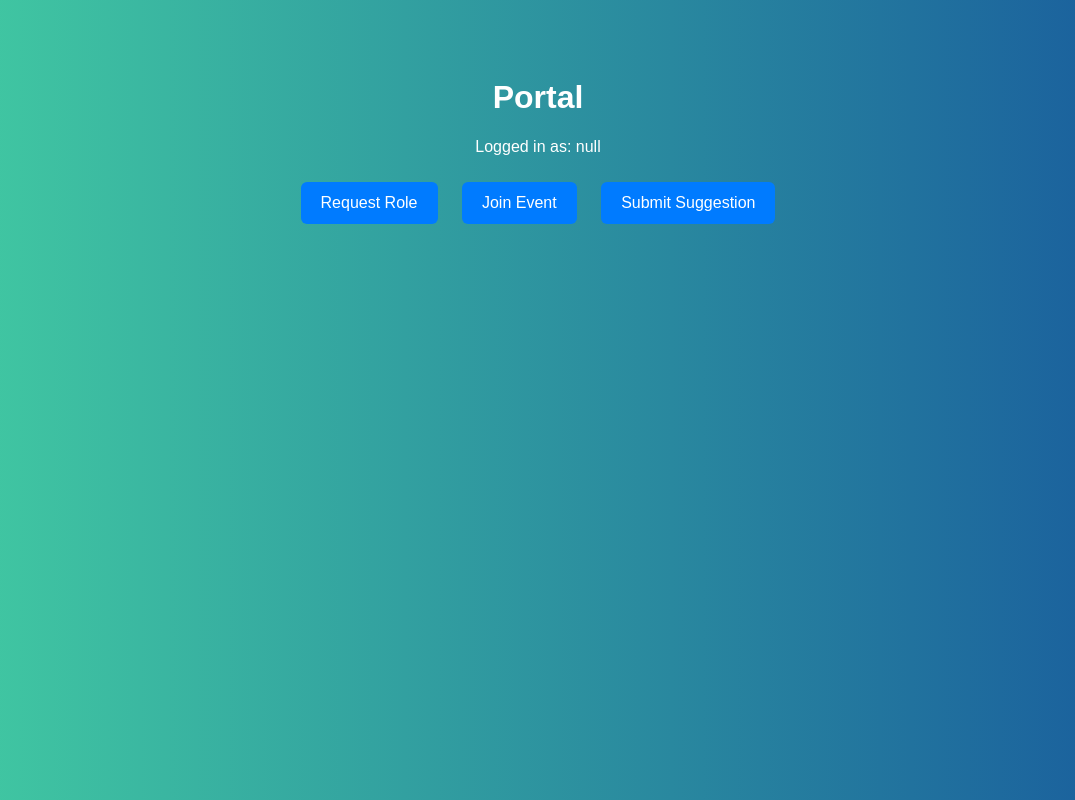
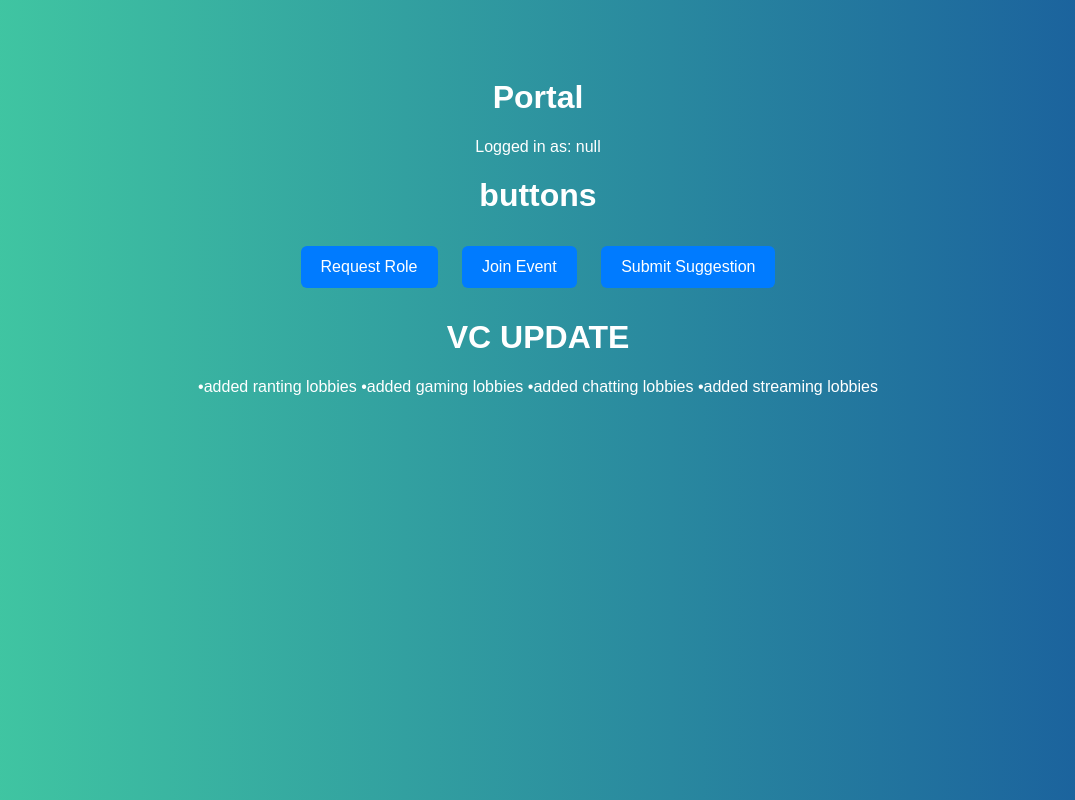
Before and after one commit to Ezecoo/cuties-portal, a plain HTML site: page portal.html in a window 1280 px wide. Shown: the whole page, without its empty margins (102-1177 px from the left). Drawn offline with Linux system fonts and the light colour scheme.

Commit message:
Update portal.html

```diff
--- a/portal.html
+++ b/portal.html
@@ -41,9 +41,17 @@
   <p id="welcome"></p>
 
   <!-- Action Buttons -->
+  <h1>buttons</h1>
   <button onclick="showForm('Request Role')">Request Role</button>
   <button onclick="showForm('Join Event')">Join Event</button>
   <button onclick="showForm('Submit Suggestion')">Submit Suggestion</button>
+
+  <!-- Server Updates -->
+  <h1>VC UPDATE</h1>
+  <p>•added ranting lobbies
+  •added gaming lobbies
+  •added chatting lobbies
+  •added streaming lobbies</p>
 
   <!-- Form (hidden by default) -->
   <form id="requestForm" class="hidden" action="https://formsubmit.co/ezekielbuyloses@gmail.com" method="POST">
```
